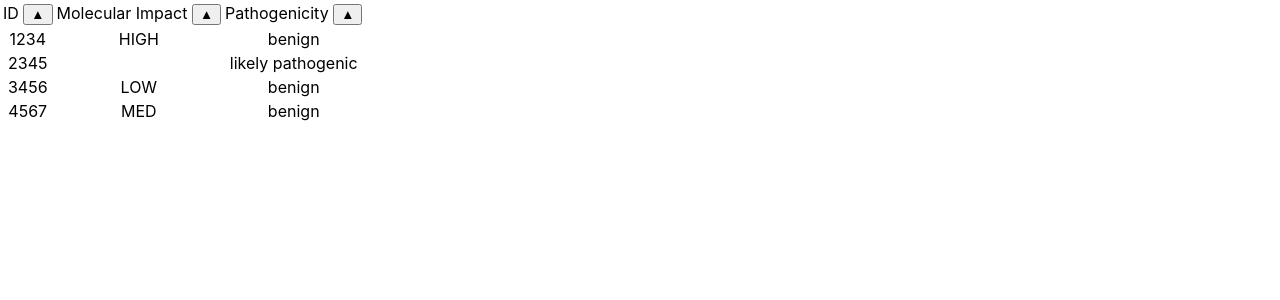
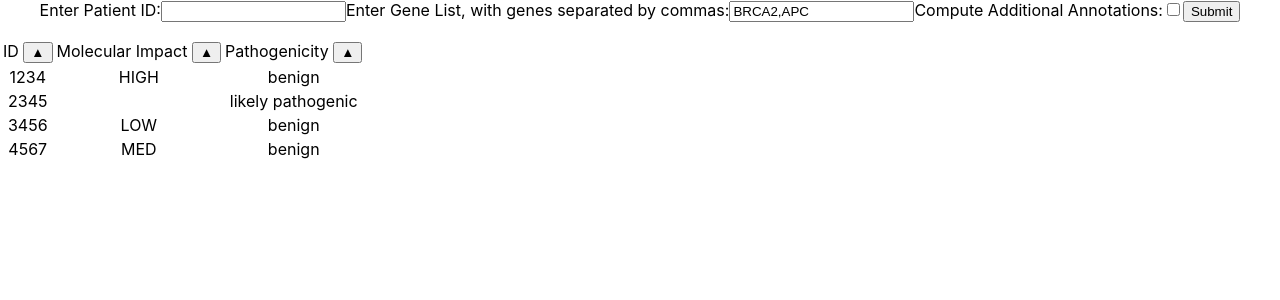
Before and after one commit to FHIR/genomics-operations, a React (Create React App) app in the folder genomics-apps/rare-disease-app/: page / in a window 1280 px wide. Shown: the top 300 px of the page. Built offline with nearby package versions, Linux system fonts and the light colour scheme.

Commit message:
Added patient input component

```diff
--- a/genomics-apps/rare-disease-app/src/App.tsx
+++ b/genomics-apps/rare-disease-app/src/App.tsx
@@ -1,7 +1,10 @@
-import React from 'react';
+// import React from 'react';
+import { MouseEventHandler, useCallback, useState } from "react";
 import logo from './logo.svg';
 import './App.css';
 import SortableTable from "./components/SortableTable";
+import PatientInfoForm from "./components/PatientInfoForm";
+import { ListFormat } from "typescript";
 
 const data = [{ 'id': 1234, 'molecular_impact': 'HIGH', 'pathogenicity': 'benign' },
 { 'id': 2345, 'molecular_impact': '', 'pathogenicity': 'likely pathogenic' },
@@ -9,8 +12,25 @@ const data = [{ 'id': 1234, 'molecular_impact': 'HIGH', 'pathogenicity': 'benign
 { 'id': 4567, 'molecular_impact': 'MED', 'pathogenicity': 'benign' },];
 
 function App() {
+  const [patientID, setPatientID] = useState("");
+  const [geneList, setGeneList] = useState<string[]>([]);
+  const [addAnnFlag, setAddAnnFlag] = useState(false);
+
+  const handleForm = (formData: { patientID: string, geneList: Array<string>, addAnnFlag: boolean }) => {
+    // Update these state variables from within the form component
+    setPatientID(formData.patientID)
+    setGeneList(formData.geneList)
+    setAddAnnFlag(formData.addAnnFlag)
+  }
+
   return (
     <div className="App">
+      <div id="patientInfoForm">
+        <PatientInfoForm callback={handleForm} />
+        <p>{patientID}</p>
+      </div>
+
+
       <SortableTable data={data} />
     </div>
   );
--- /dev/null
+++ b/genomics-apps/rare-disease-app/src/components/PatientInfoForm.tsx
@@ -0,0 +1,51 @@
+import React, { MouseEventHandler, useCallback, useState } from "react";
+
+function PatientInfoForm({ callback }: {
+    callback: (formData: {
+        patientID: string;
+        geneList: Array<string>;
+        addAnnFlag: boolean;
+    }) => void
+}) {
+
+    const [patientID, setPatientID] = useState('');
+    const [geneList, setGeneList] = useState<string[]>([]);
+    const [geneString, setGeneString] = useState('BRCA2,APC');
+    const [addAnnFlag, setAddAnnFlag] = useState(false);
+
+    const handlePatientIDChange = (event: React.ChangeEvent<HTMLInputElement>) => {
+        setPatientID(event.target.value);
+    };
+
+    const handleGeneListChange = (event: React.ChangeEvent<HTMLInputElement>) => {
+        setGeneString(event.target.value);
+        let geneList = event.target.value.split(",");
+        setGeneList(geneList);
+    };
+
+    const handleAddAnnFlagChange = (event: React.ChangeEvent<HTMLInputElement>) => {
+        setAddAnnFlag(event.target.checked);
+    };
+
+    const handleSubmit = (event: React.FormEvent<HTMLFormElement>) => {
+        event.preventDefault();
+        let formData = { patientID: patientID, geneList: geneList, addAnnFlag: addAnnFlag };
+        callback(formData);
+    }
+
+    return (
+        <form onSubmit={handleSubmit}>
+            <label htmlFor="patientID">Enter Patient ID:</label>
+            <input type="text" id="patientID" name="patientID" value={patientID} onChange={handlePatientIDChange} />
+
+            <label htmlFor="geneString">Enter Gene List, with genes separated by commas:</label>
+            <input type="text" id="geneString" name="geneString" value={geneString} onChange={handleGeneListChange} />
+
+            <label htmlFor="addAnnFlag">Compute Additional Annotations:</label>
+            <input type="checkbox" name="addAnnFlag" checked={addAnnFlag} onChange={handleAddAnnFlagChange} />
+
+            <button type="submit">Submit</button>
+        </form>
+    )
+}
+export default PatientInfoForm
```
Also changed, not shown: genomics-apps/rare-disease-app/src/components/variantTable.tsx (deleted, +0 -134 lines).
